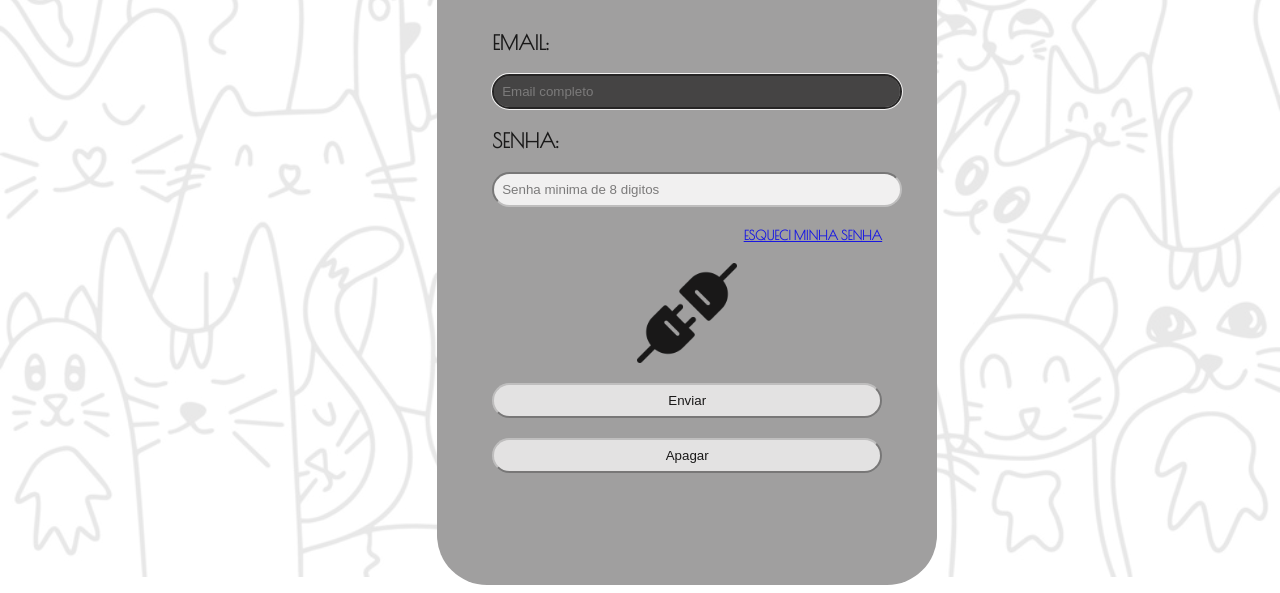
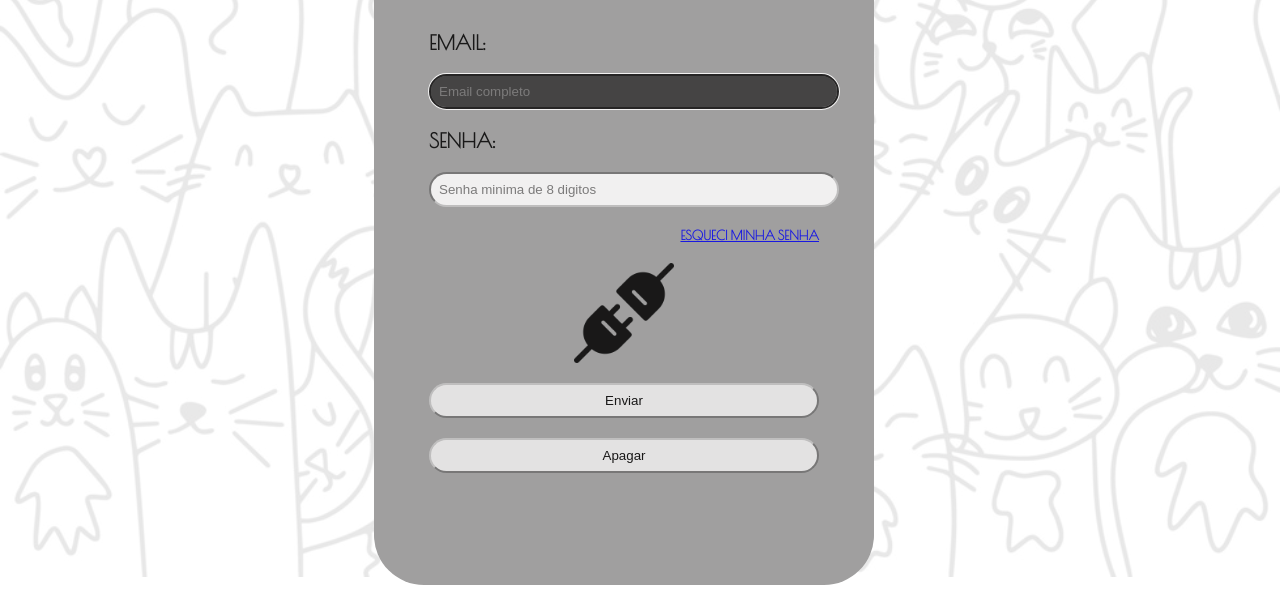
Before and after one commit to Metisza/Conecat, a plain HTML site: page login.html in a window 1280 px wide. Shown: the part 223-816 px from the top of the page. Drawn offline with nearby package versions, Linux system fonts and the light colour scheme.

Commit message:
Update login.css

```diff
--- a/login.css
+++ b/login.css
@@ -2,7 +2,7 @@ body {
     font-size: 62.5%;
     display: flex;
     flex-direction:row ;
-    gap: 30%;
+    gap: 25%;
     width: auto;
     height: 100vh;
 }
```
